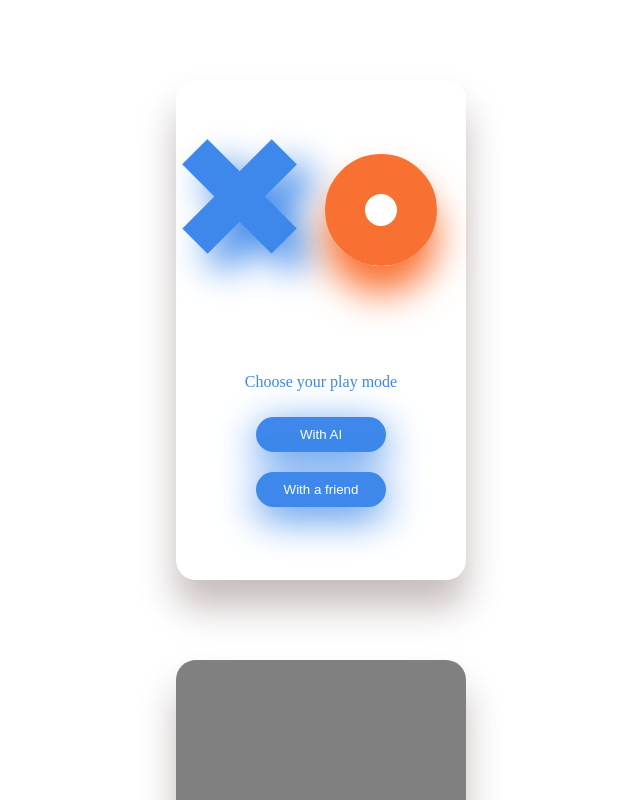
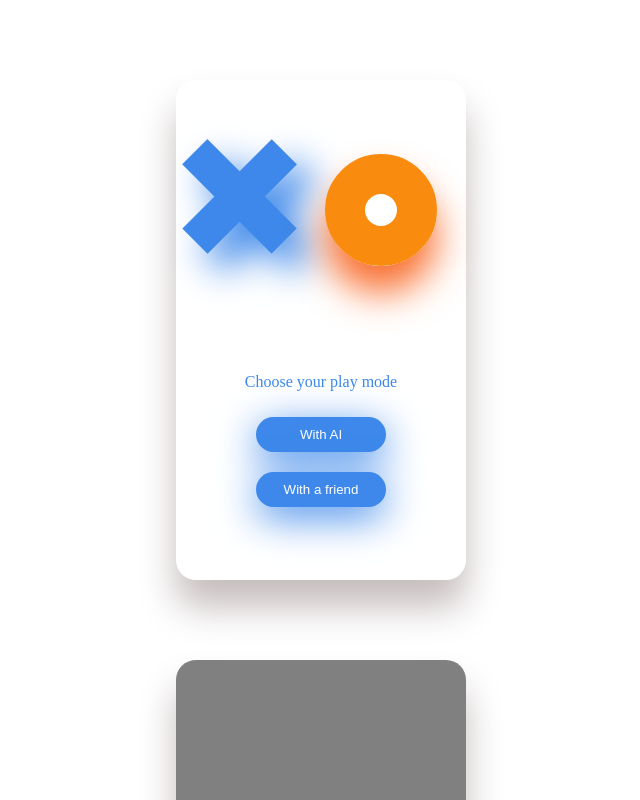
Before and after one commit to sohailahmed1993/Tik_takToe_game, a plain HTML site: page index.html in a window 1280 px wide. Shown: the top 800 px of the page, without its empty margins (319-959 px from the left). Drawn offline with Linux system fonts and the light colour scheme.

Commit message:
project css

```diff
--- a/style.css
+++ b/style.css
@@ -43,7 +43,7 @@ body {
 #player2 {
     width: 32px;
     height: 32px;
-    border: 40px solid rgba(249, 113, 50, 1);
+    border: 40px solid rgba(249, 139, 15, 1);
     border-radius: 50%;
     margin-top: 144px;
     box-shadow: 0px 27px 37px rgba(249, 113, 50, 1);
```
